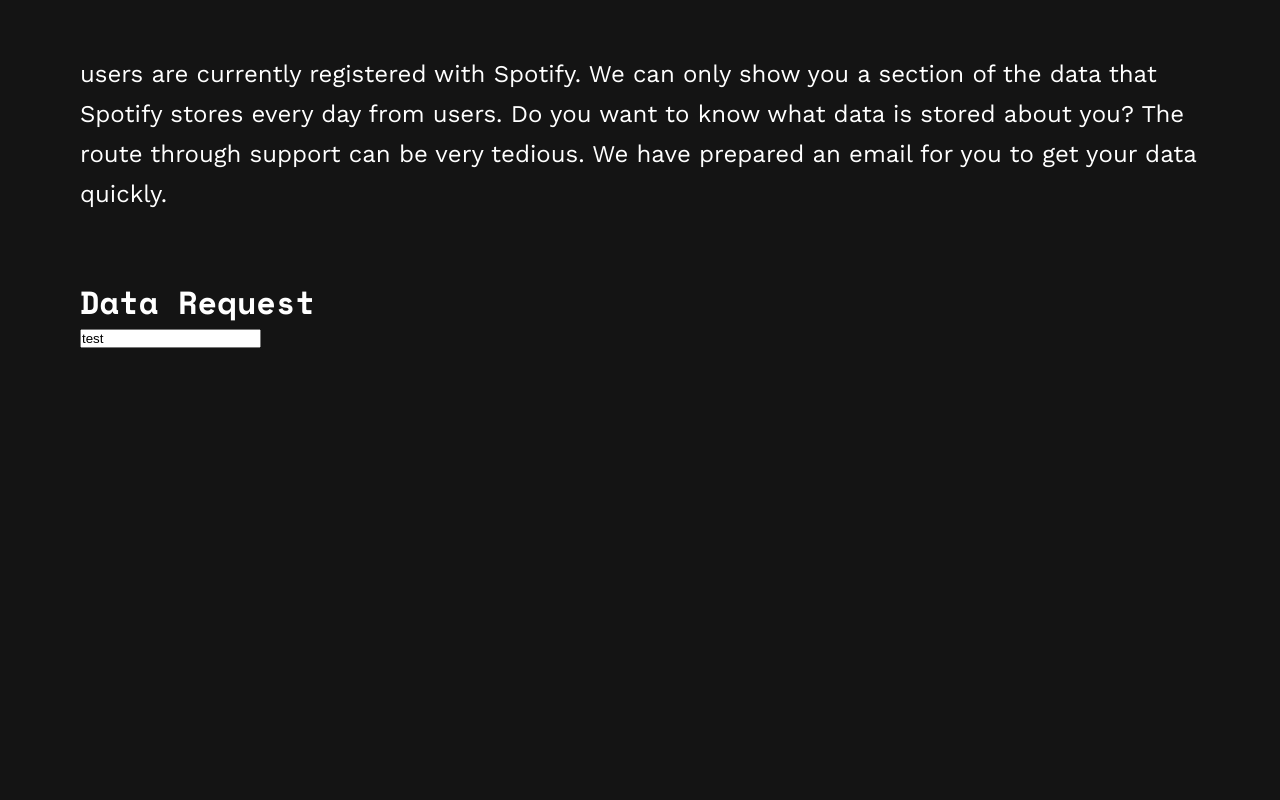
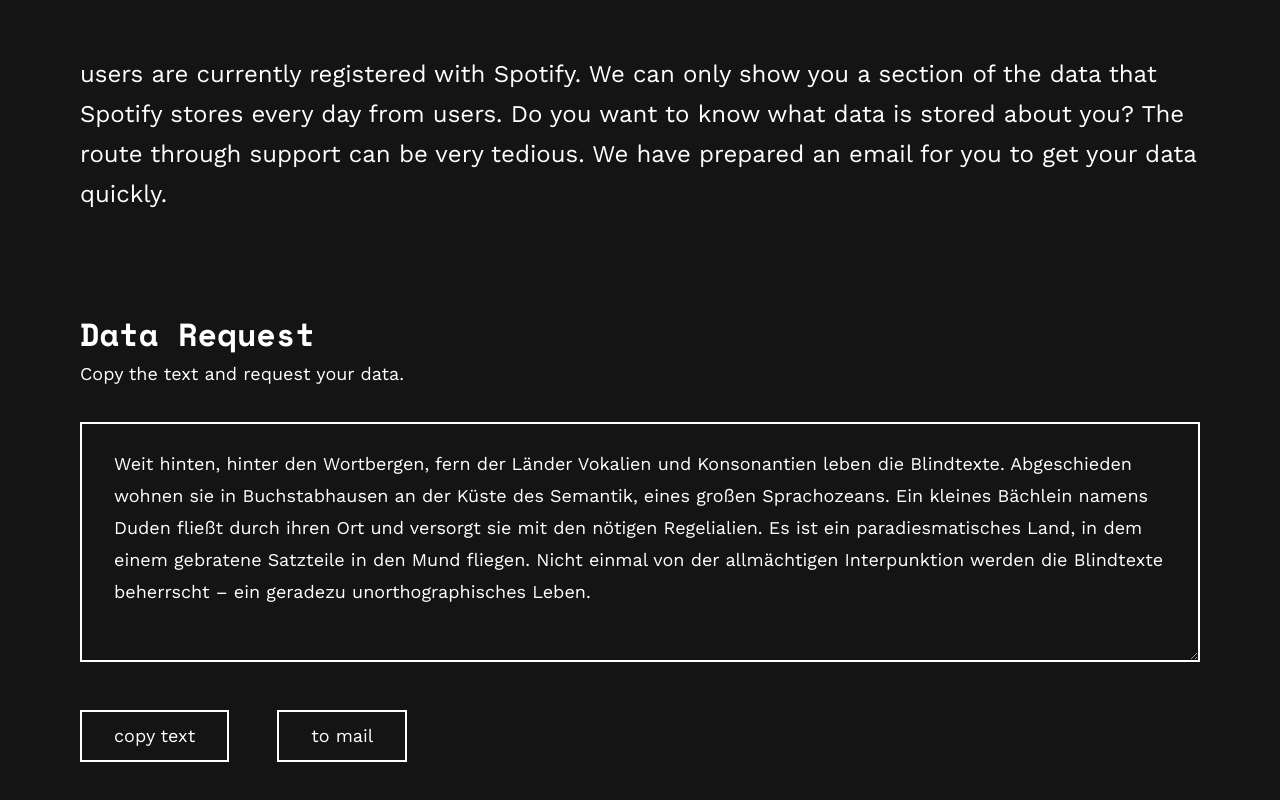
Before and after one commit to ruben-with-b/i-wish-i-knew-that, a Vue app: page /solution in a window 1280 px wide. Shown: the part 410-1210 px from the top of the page. Before the commit the page ends 838 px from the top, so only its background shows below. Built offline with nearby package versions, Linux system fonts and the light colour scheme.

Commit message:
Add button component and style solution view

```diff
--- a/src/App.vue
+++ b/src/App.vue
@@ -86,57 +86,26 @@
   }
 }
 
-@mixin h1($color) {
-  font-family: 'Space Mono', monospace;
-  font-size: 11rem;
-  line-height: 10rem;
-}
-
-@mixin h2($color) {
-  font-family: 'Space Mono', monospace;
-  font-size: 4.5rem;
-  line-height: 5.5rem;
-}
-
-@mixin h3($color) {
-  font-family: 'Space Mono', monospace;
-  font-size: 2rem;
-  line-height: 3rem;
-}
-
-@mixin h4($color) {
-  font-weight: normal;
-  font-size: 1.5rem;
-  line-height: 2.5rem;
-}
-
-@mixin p($color) {
-  font-family: 'Work Sans', 'Avenir', Helvetica, Arial, sans-serif;
-  font-size: 18px;
-  font-weight: normal;
-  line-height: 2rem;
-}
-
 h1 {
-  @include h1(black);
+  @include h1($color-white);
   margin-bottom: 6rem;
 }
 
 h2 {
-  @include h2(black);
+  @include h2($color-white);
   width: 75%;
 }
 
 h3 {
-  @include h3(black);
+  @include h3($color-white);
 }
 
 h4 {
-  @include h4(black);
+  @include h4($color-white);
 }
 
 p {
-  @include p(black);
+  @include p($color-white);
   margin-bottom: 2rem;
 }
 
--- /dev/null
+++ b/src/components/Button.vue
@@ -0,0 +1,19 @@
+<template>
+  <button type="button" :aria-label="aria">{{title}}</button>
+</template>
+
+<script>
+export default {
+	props: ['aria', 'title']
+}
+</script>
+
+<style lang="scss" scoped>
+  button {
+    @include p($color-white);
+    border: $border;
+    background: transparent;
+    color: $color-white;
+    padding: 0.5rem 2rem;
+  }
+</style>
--- a/src/components/HelloWorld.vue
+++ b/src/components/HelloWorld.vue
@@ -2,30 +2,32 @@
   <div class="hello">
     <h1>Do you care for your privacy?</h1>
     <h4>Privacy is left to everyone. But do you know what data about you is saved when using apps? Today we take a closer look at the streaming service Spotify. Are you curious? Then let's get started! Afterwards you may see the topic of data protection from a different perspective.</h4>
-    <button @click="$router.push('/infographic')">Go!</button>
+    <Button aria="To Infographic" title="Go!" @click.native="$router.push('/infographic')"/>
   </div>
 </template>
 
 <script>
+import Button from '@/components/Button.vue'
+
 export default {
 	name: 'HelloWorld',
 	props: {
 		msg: String
+	},
+	components: {
+		Button
 	}
 }
 </script>
 
 <style scoped lang="scss">
-.hello {
-  width: 75%;
-}
 
 h3 {
   margin: 40px 0 0;
 }
 
 h4 {
-  width: 66%;
+  margin-bottom: 3rem;
 }
 
 ul {
--- /dev/null
+++ b/src/styles/_mixins.scss
@@ -0,0 +1,35 @@
+@mixin h1($color) {
+  color: $color;
+  font-family: 'Space Mono', monospace;
+  font-size: 11rem;
+  line-height: 10rem;
+}
+
+@mixin h2($color) {
+  color: $color;
+  font-family: 'Space Mono', monospace;
+  font-size: 4.5rem;
+  line-height: 5.5rem;
+}
+
+@mixin h3($color) {
+  color: $color;
+  font-family: 'Space Mono', monospace;
+  font-size: 2rem;
+  line-height: 3rem;
+}
+
+@mixin h4($color) {
+  color: $color;
+  font-weight: normal;
+  font-size: 1.5rem;
+  line-height: 2.5rem;
+}
+
+@mixin p($color) {
+  color: $color;
+  font-family: 'Work Sans', 'Avenir', Helvetica, Arial, sans-serif;
+  font-size: 18px;
+  font-weight: normal;
+  line-height: 2rem;
+}
--- a/src/assets/scss/_variables.scss
+++ b/src/styles/_variables.scss
@@ -5,3 +5,5 @@
 
 $color-primary: #FF2943;
 $color-secondary: #762BFF;
+
+$border: 2px solid $color-white;
--- /dev/null
+++ b/src/styles/styles.scss
@@ -0,0 +1,2 @@
+@import './variables';
+@import './mixins';
--- a/src/views/Solution.vue
+++ b/src/views/Solution.vue
@@ -2,25 +2,59 @@
   <div class="wrapper about">
     <h1>207.000.000</h1>
     <h4>users are currently registered with Spotify. We can only show you a section of the data that Spotify stores every day from users. Do you want to know what data is stored about you? The route through support can be very tedious. We have prepared an email for you to get your data quickly.</h4>
-    <div class="mail">
+    <div class="data-request">
       <h3>Data Request</h3>
-      <input v-model="value">
+      <p>Copy the text and request your data.</p>
+      <textarea v-model="value" class="mail"></textarea>
+      <div class="btn-group">
+        <Button aria="copy" title="copy text" @click.native="copyText"/><a href="mailto:privacy@spotify.com"><Button aria="send" title="to mail"/></a>
+      </div>
     </div>
   </div>
 </template>
 
 <script>
+import Button from '@/components/Button.vue'
+
 export default {
 	data () {
 		return {
-			value: 'test'
+			value: 'Weit hinten, hinter den Wortbergen, fern der Länder Vokalien und Konsonantien leben die Blindtexte. Abgeschieden wohnen sie in Buchstabhausen an der Küste des Semantik, eines großen Sprachozeans. Ein kleines Bächlein namens Duden fließt durch ihren Ort und versorgt sie mit den nötigen Regelialien. Es ist ein paradiesmatisches Land, in dem einem gebratene Satzteile in den Mund fliegen. Nicht einmal von der allmächtigen Interpunktion werden die Blindtexte beherrscht – ein geradezu unorthographisches Leben. '
+		}
+	},
+	components: {
+		Button
+	},
+	methods: {
+		copyText () {
+			const textarea = document.querySelector('.mail')
+			textarea.select()
+			document.execCommand('copy')
 		}
 	}
 }
 </script>
 
 <style lang="scss" scoped>
+h4 {
+  margin-bottom: 6rem;
+}
+
+.btn {
+  &-group > button {
+    margin-right: 3rem;
+  }
+}
+
 .mail {
-  margin-top: 4rem;
+  @include p($color-white);
+  background: transparent;
+  border: $border;
+  width: 100%;
+  height: 15rem;
+  padding: 1.5rem 2rem;
+  display: block;
+  margin-bottom: 3rem;
 }
+
 </style>
--- a/vue.config.js
+++ b/vue.config.js
@@ -2,7 +2,7 @@
 	css: {
 		loaderOptions: {
 			scss: {
-				prependData: `@import "~@/assets/scss/_variables.scss";`
+				prependData: `@import './src/styles/styles.scss';`
 			}
 		}
 	}
```
